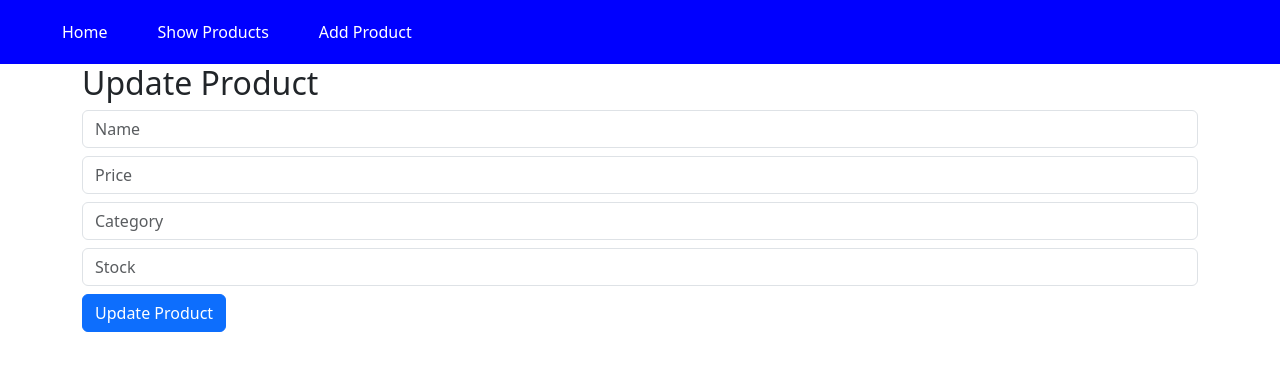
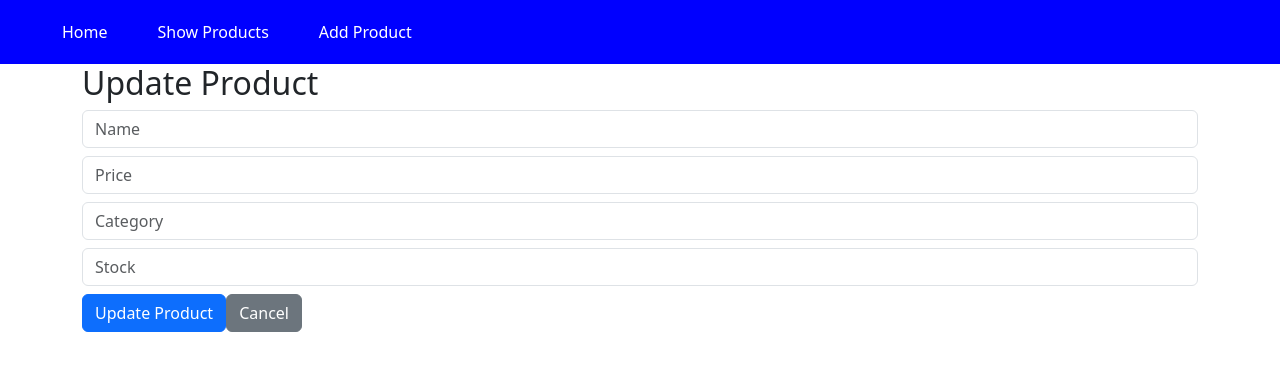
Before and after one commit to DoHyeonHak/OSS_Assignment_5-2, a React (Create React App) app in the folder crud/: page /update/1 in a window 1280 px wide. Shown: the top 370 px of the page. Built offline with nearby package versions, Linux system fonts and the light colour scheme.

Commit message:
develop add, update product js file

```diff
--- a/crud/src/components/AddProduct.js
+++ b/crud/src/components/AddProduct.js
@@ -1,6 +1,6 @@
 import React, { useState, useRef } from "react";
 import "bootstrap/dist/css/bootstrap.min.css";
-import { useNavigate } from "react-router-dom";
+import { useNavigate, Link } from "react-router-dom";
 
 // reference : https://velog.io/@imzzuu/React-Input-control-과-useRef의-적절한-사용-Input-유효성-검사
 
@@ -116,6 +116,9 @@ const AddProduct = ({ fetchProducts }) => {
         <button type="submit" className="btn btn-primary">
           Add Product
         </button>
+        <Link to="/list" className="btn btn-secondary">
+          Cancel
+        </Link>
       </form>
     </div>
   );
--- a/crud/src/components/UpdateProduct.js
+++ b/crud/src/components/UpdateProduct.js
@@ -1,5 +1,5 @@
 import React, { useState, useRef } from "react";
-import { useParams, useNavigate } from "react-router-dom";
+import { useParams, useNavigate, Link } from "react-router-dom";
 import "bootstrap/dist/css/bootstrap.min.css";
 
 const UpdateProduct = () => {
@@ -112,6 +112,9 @@ const UpdateProduct = () => {
         <button type="submit" className="btn btn-primary">
           Update Product
         </button>
+        <Link to="/list" className="btn btn-secondary">
+          Cancel
+        </Link>
       </form>
     </div>
   );
```
